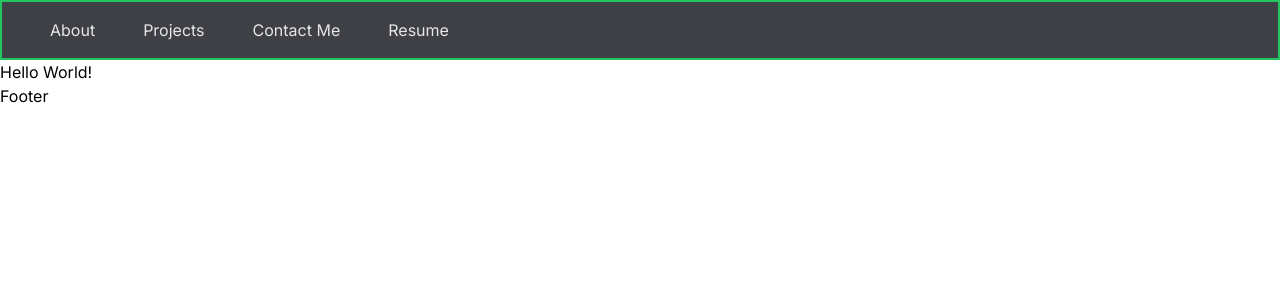
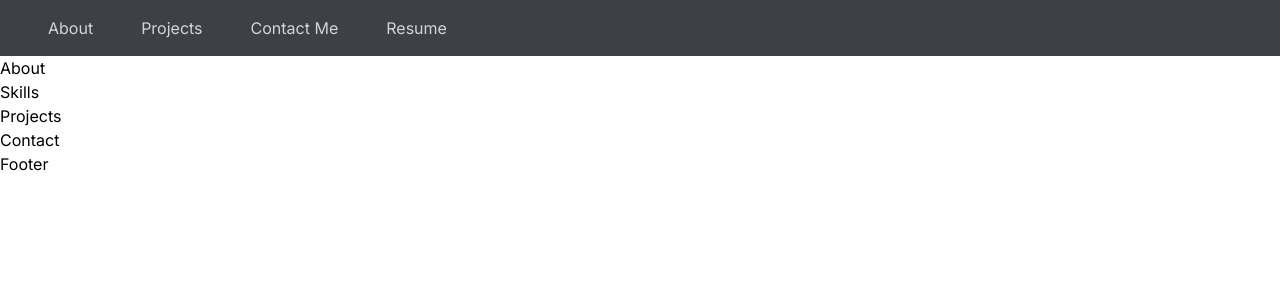
Before and after one commit to JakeServin/portfoliov2, a Next.js app: page / in a window 1280 px wide. Shown: the top 300 px of the page. Built offline with nearby package versions, Linux system fonts and the light colour scheme.

Commit message:
created layout

```diff
--- a/app/globals.css
+++ b/app/globals.css
@@ -37,6 +37,10 @@ body {
 
   .padding-container {
     @apply px-6 lg:px-20 3xl:px-0;
+  }
+
+  .flexAround {
+    @apply flex items-center justify-around;
   }
 
   .flexCenter {
--- a/app/page.tsx
+++ b/app/page.tsx
@@ -1,9 +1,18 @@
+import About from '@/components/About'
+import Contact from '@/components/Contact'
+import Hero from '@/components/Hero'
+import Projects from '@/components/Projects'
+import Skills from '@/components/Skills'
 import Image from 'next/image'
 
 export default function Home() {
   return (
     <>
-      Hello World!
+      <Hero />
+      <About />
+      <Skills />
+      <Projects />
+      <Contact />
     </>
   )
 }
--- /dev/null
+++ b/components/About.tsx
@@ -0,0 +1,9 @@
+import React from 'react'
+
+const About = () => {
+  return (
+    <div>About</div>
+  )
+}
+
+export default About
--- /dev/null
+++ b/components/Contact.tsx
@@ -0,0 +1,9 @@
+import React from 'react'
+
+const Contact = () => {
+  return (
+    <div>Contact</div>
+  )
+}
+
+export default Contact
--- /dev/null
+++ b/components/Hero.tsx
@@ -0,0 +1,11 @@
+import React from 'react'
+
+const Hero = () => {
+  return (
+    <section>
+
+    </section>
+  )
+}
+
+export default Hero
--- a/components/Navbar.tsx
+++ b/components/Navbar.tsx
@@ -4,13 +4,13 @@ import React from 'react'
 
 const Navbar = () => {
   return (
-    <nav className='border-2 border-green-500 flexCenter md:flexStart relative z-30 py-4 bg-zinc-700'>
+    <nav className='flexAround md:flexStart relative z-30 py-4 bg-zinc-700'>
         <ul className='flex padding-container gap-12 h-full lg:pl-12'>
               {NAV_LINKS.map((link) => (
                   <Link
                       href={link.href}
                       key={link.key}
-                      className='regular-16 text-gray-200 cursor-pointer flexCenter transition:all hover:font-bold'
+                      className='regular-16 text-gray-300 cursor-pointer flexCenter transition:all hover:font-bold hover:text-gray-200'
                   >
                       {link.label}
                   </Link>
--- /dev/null
+++ b/components/Projects.tsx
@@ -0,0 +1,9 @@
+import React from 'react'
+
+const Projects = () => {
+  return (
+    <div>Projects</div>
+  )
+}
+
+export default Projects
--- /dev/null
+++ b/components/Skills.tsx
@@ -0,0 +1,9 @@
+import React from 'react'
+
+const Skills = () => {
+  return (
+    <div>Skills</div>
+  )
+}
+
+export default Skills
```
